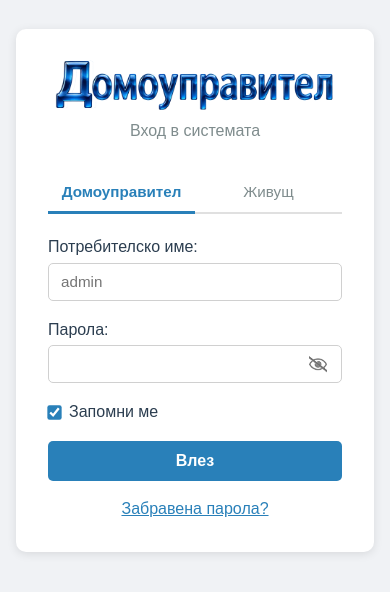
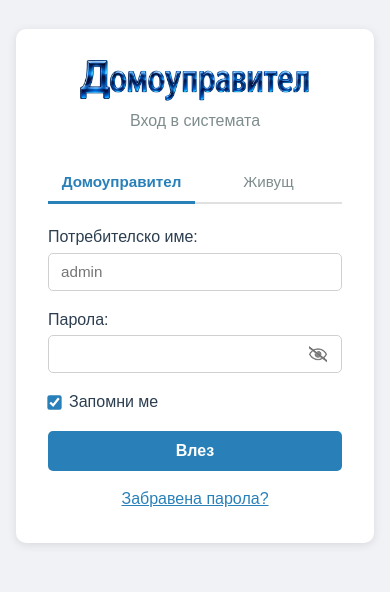
Before and after one commit to geomailnor/domoupravitel, a React (Vite) app in the folder frontend/: page /login in a window 390 px wide. Shown: the top 592 px of the page. Built offline with nearby package versions, Linux system fonts and the light colour scheme; no server answers.

Commit message:
logo width

```diff
--- a/frontend/src/pages/Login.css
+++ b/frontend/src/pages/Login.css
@@ -209,3 +209,10 @@
 .forgot-password-link:hover {
   color: #21618c;
 }
+
+@media(max-width: 390px) {
+  .login-logo img {
+    width: 240px;
+    height: auto;
+  }
+}
```
